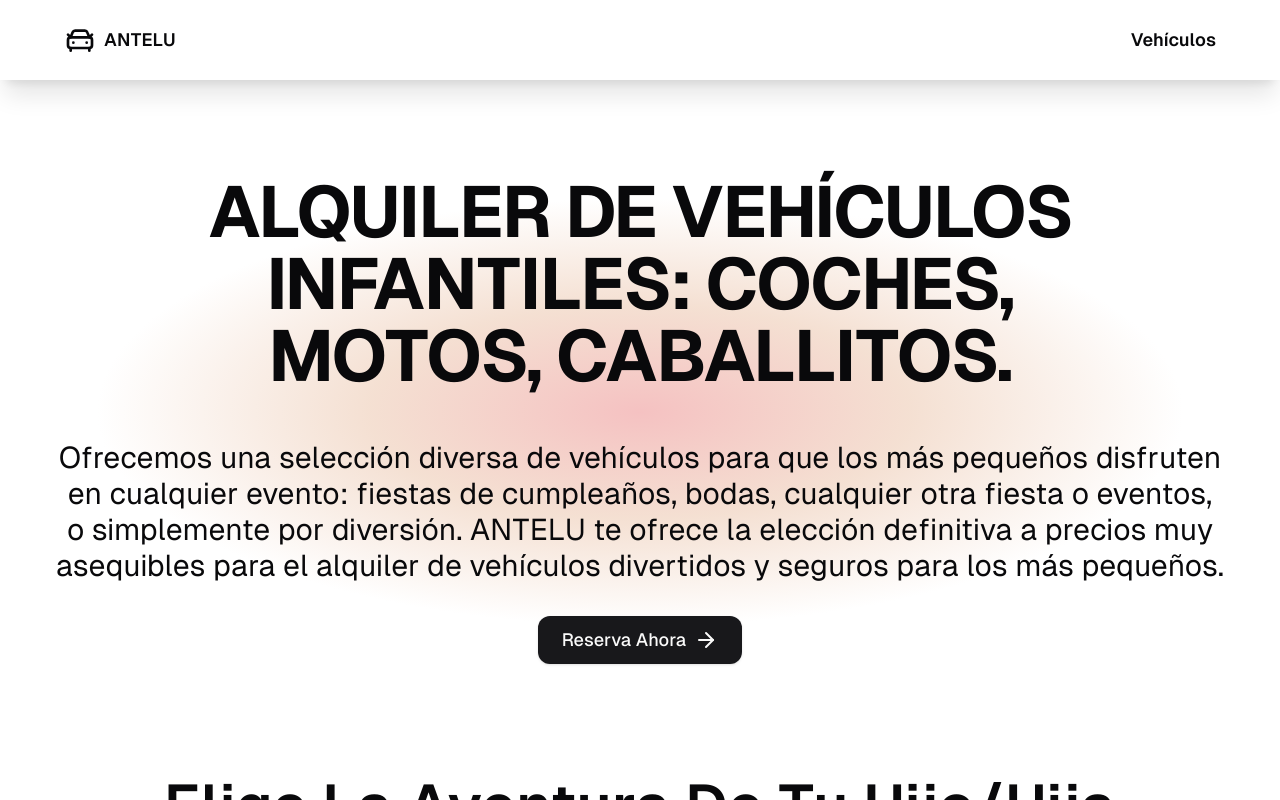
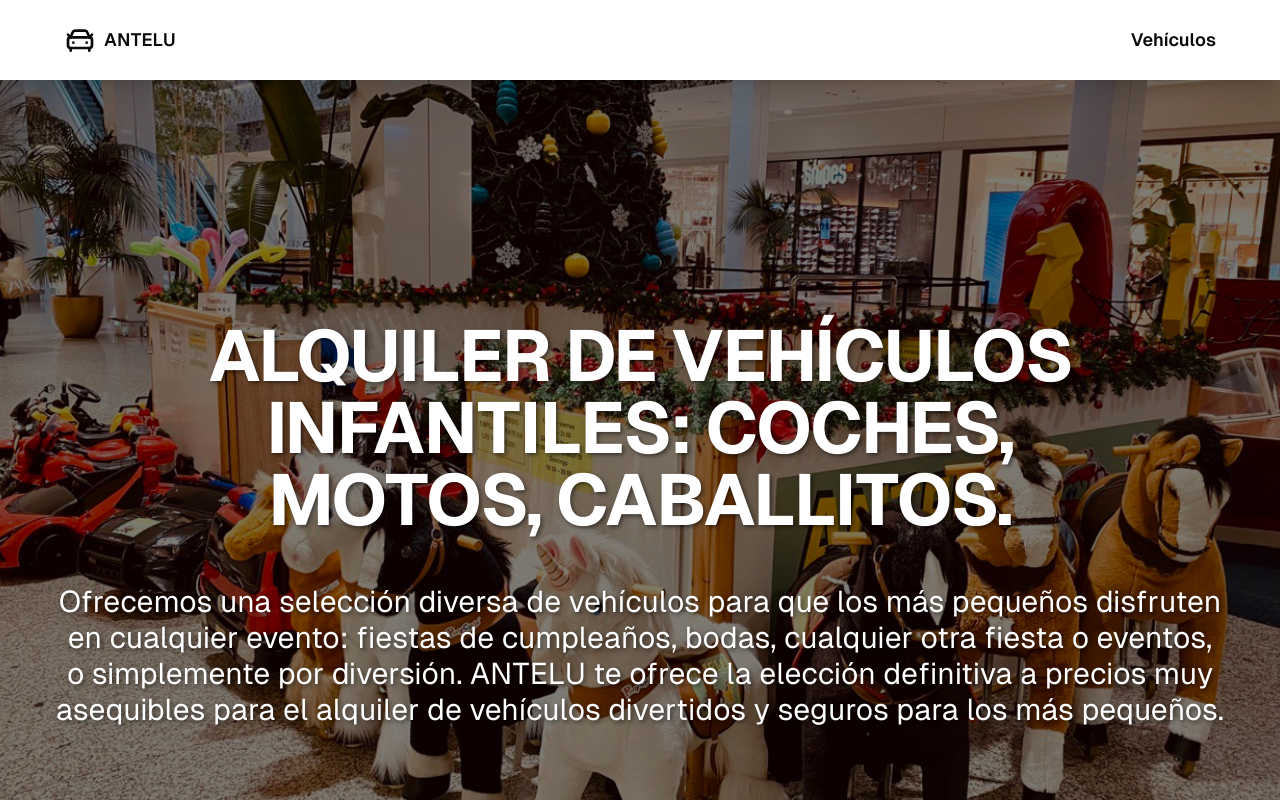
Before and after one commit to andrian-kars/antelu, a Next.js app: page / in a window 1280 px wide. Shown: the top 800 px of the page. Built offline with nearby package versions, Linux system fonts and the light colour scheme.

Commit message:
:tada: add bg-image to initial section

```diff
--- a/src/app/(marketing)/page.tsx
+++ b/src/app/(marketing)/page.tsx
@@ -1,6 +1,6 @@
 import { VehicleCard } from "@/components/VehicleCard";
-import { ReserveNowButton } from "@/components/ReserveNowButton";
 import { vehicles } from "@/data/vehicles";
+import initial_background from "@/data/general/images/initial_background.jpg";
 
 export default function HomePage() {
   return (
@@ -8,7 +8,17 @@ export default function HomePage() {
       <section
         itemScope
         itemType="http://schema.org/Product"
-        className="mt-20 bg-[radial-gradient(hsl(0,72%,65%,40%),hsl(24,62%,73%,40%),hsl(var(--background))_60%)] flex items-center justify-center text-center text-balance flex-col gap-8 px-4"
+        style={{
+          backgroundImage: `linear-gradient(
+      rgba(0, 0, 0, 0.5),
+      rgba(0, 0, 0, 0.5)
+    ), url(${initial_background.src})`,
+          backgroundRepeat: "no-repeat",
+          backgroundPosition: "center",
+          backgroundSize: "cover",
+          textShadow: "2px 2px 4px rgba(0,0,0,0.5)",
+        }}
+        className="py-16 sm:py-56 bg-[radial-gradient(hsl(0,72%,65%,40%),hsl(24,62%,73%,40%),hsl(var(--background))_60%)] flex items-center justify-center text-center text-balance flex-col gap-8 px-4 text-white"
       >
         <h1
           itemProp="name"
@@ -32,7 +42,6 @@ export default function HomePage() {
           <span itemProp="price" className="hidden">
             Consultar en la página
           </span>
-          <ReserveNowButton />
         </div>
       </section>
       <section id="vehicles" className="px-8 pt-28 pb-16 bg-acccent/5">
```
Also changed, not shown: src/data/general/images/initial_background.jpg (added).
